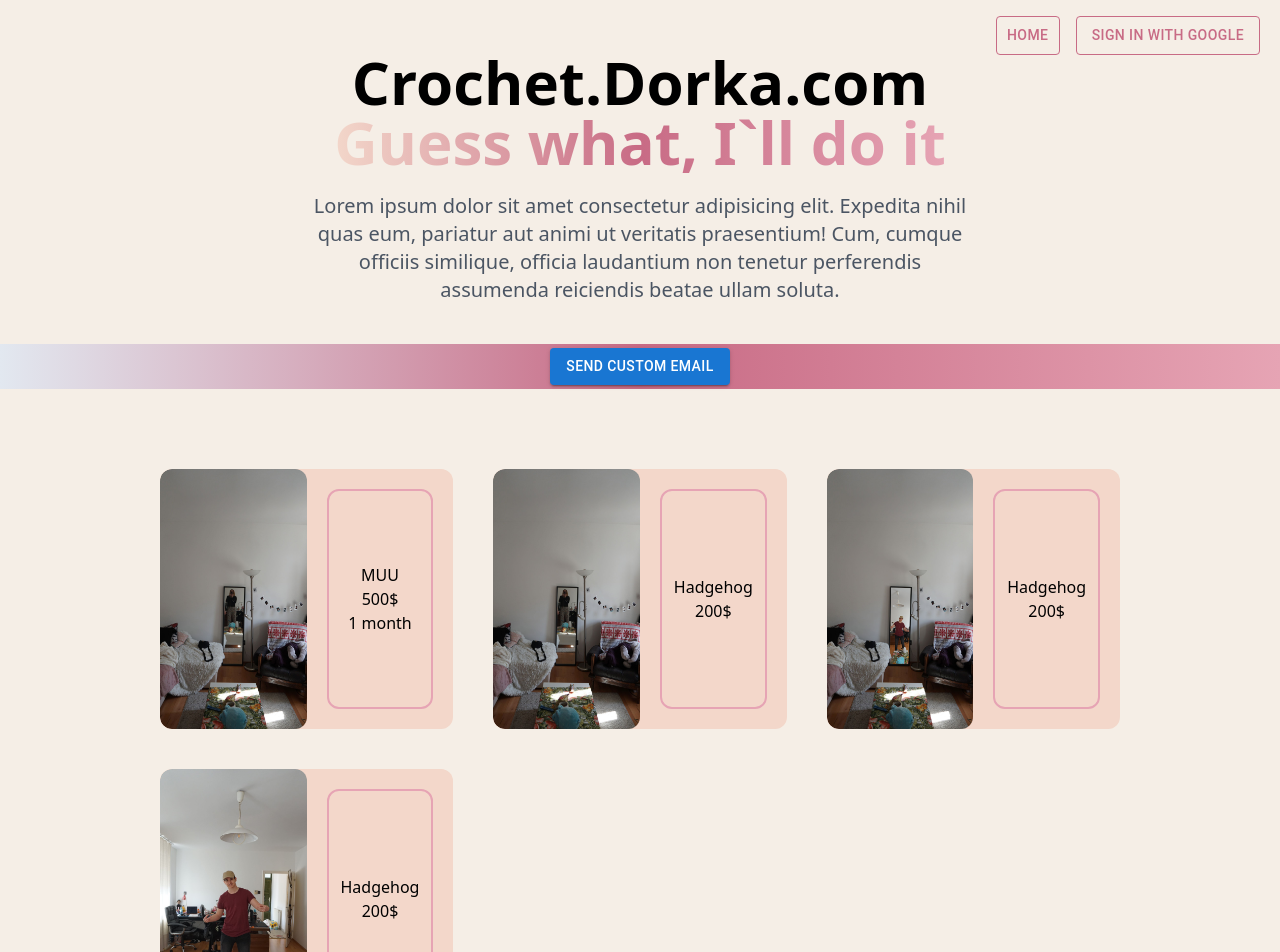
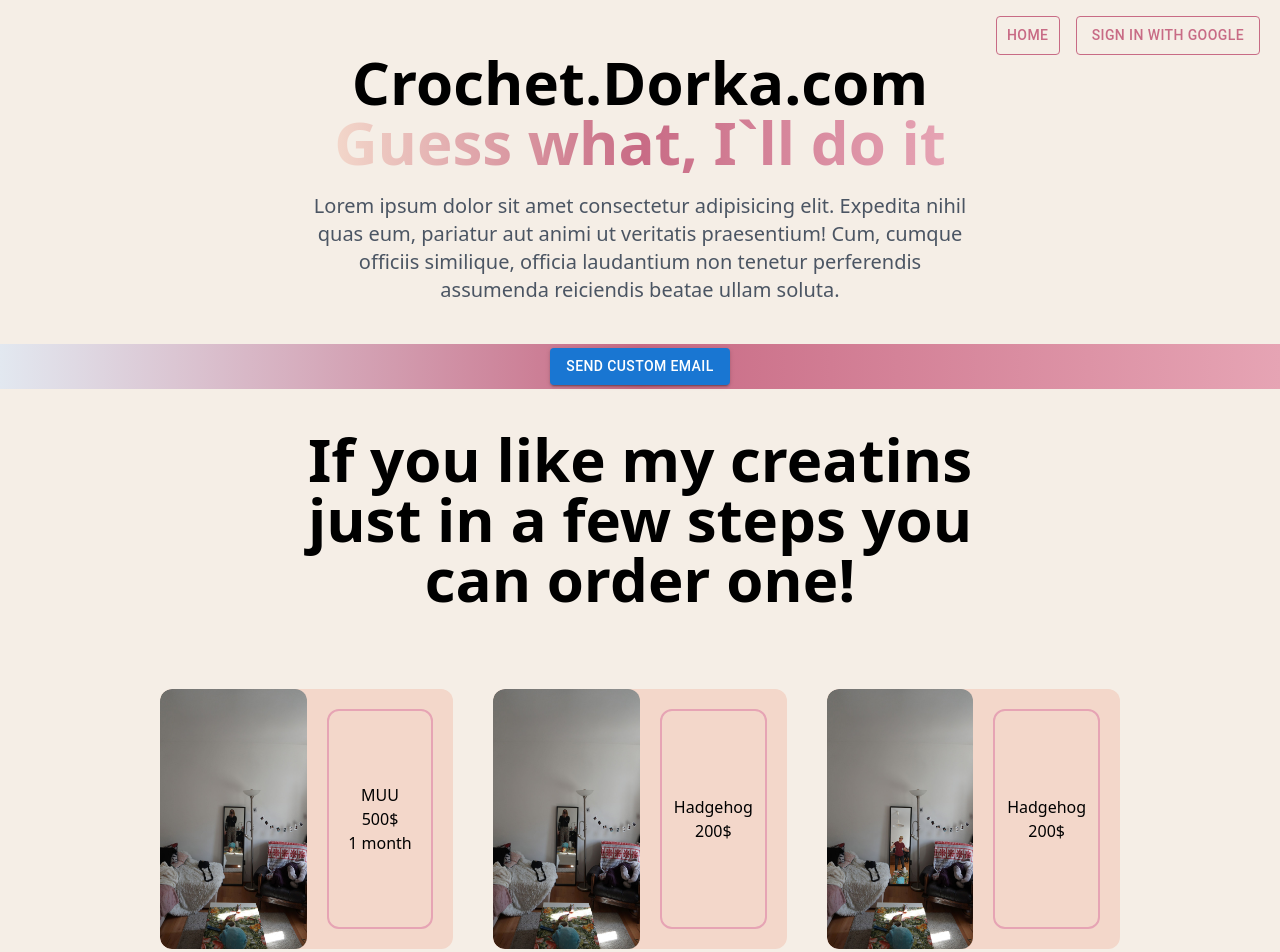
Before and after one commit to PorganyiKristof/crochet, a Next.js app: page / in a window 1280 px wide. Shown: the top 952 px of the page. Built offline with nearby package versions, Linux system fonts and the light colour scheme; no server answers.

Commit message:
headtext

```diff
--- a/components/Crochets.jsx
+++ b/components/Crochets.jsx
@@ -4,10 +4,15 @@ import Crochet from "./Crochet";
 
 export default function Crochets() {
   return (
-    <div className="w-3/4 grid grid-cols-fluid gap-10 mt-20 m-auto">
-      {data.crochets.map((crochet) => (
-        <Crochet key={crochet.id} crochet={crochet} />
-      ))}
+    <div className="mt-10">
+      <h1 className="head_text text-center w-3/5 m-auto">
+        If you like my creatins just in a few steps you can order one!
+      </h1>
+      <div className="w-3/4 grid grid-cols-fluid gap-10 mt-20 m-auto">
+        {data.crochets.map((crochet) => (
+          <Crochet key={crochet.id} crochet={crochet} />
+        ))}
+      </div>
     </div>
   );
 }
```
